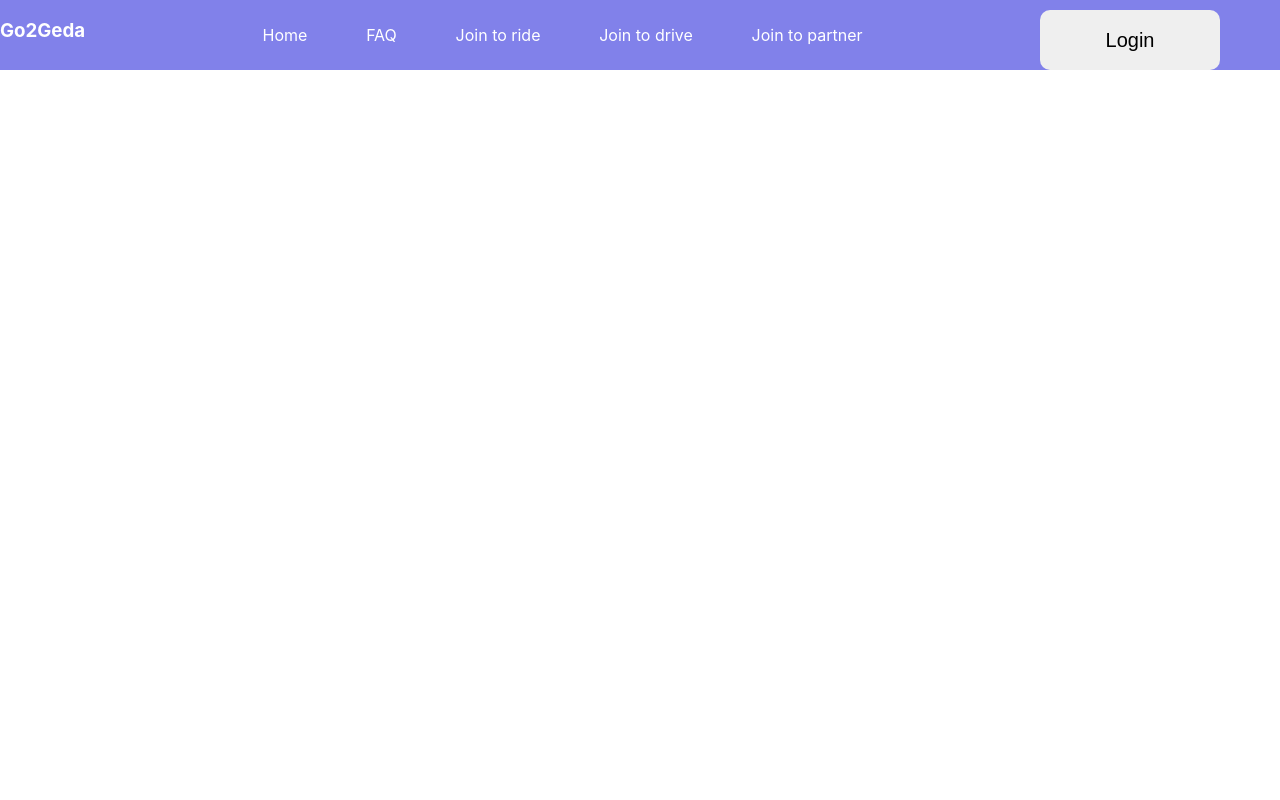
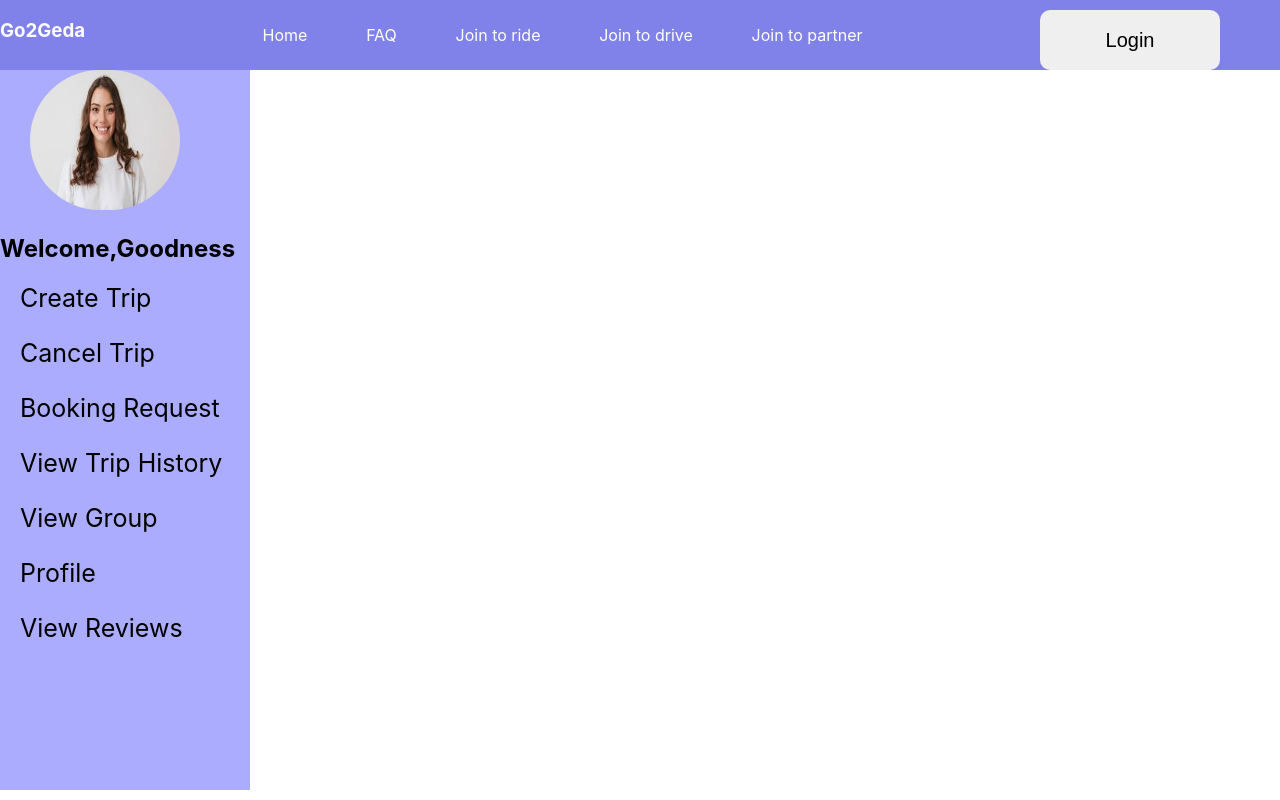
Before and after one commit to iAmSherifCodes/GO2GEDA-FRONTEND, a React (Create React App) app in the folder frontend/: page /sideBar in a window 1280 px wide. Built offline with nearby package versions, Linux system fonts and the light colour scheme; the HTML template or start-up script is replaced by a standard one.

Commit message:
dash board and login update

```diff
--- a/frontend/src/App.js
+++ b/frontend/src/App.js
@@ -7,6 +7,8 @@ import SignUp from "./component/signUp/SignUp";
 
 import ViewTrips from "./component/viewtrips/viewtrips";
 import ProfileInfo from "./component/Profile/ProfileInfo";
+import SideBar from "./component/sideBar/SideBar";
+import DriverDashBoard from "./component/driverDashboard/DriverDashBoard";
 
 
 function App() {
@@ -19,7 +21,9 @@ function App() {
           <Route path="/sign-in" Component={SignIn} />
           <Route path="/sign-up" Component={SignUp} />
           <Route path="/view-trips" Component={ViewTrips} />
-          <Route path="/profile" component={ProfileInfo}/>
+          <Route path="/profile" Component={ProfileInfo}/>
+          <Route path="/sideBar" Component={SideBar}/>
+          <Route path = "/driver-dashboard" Component={DriverDashBoard}/>
         </Routes>
 
         {/* <Footer /> */}
--- a/frontend/src/component/Profile/ProfileInfo.jsx
+++ b/frontend/src/component/Profile/ProfileInfo.jsx
@@ -1,4 +1,5 @@
 import { useState } from "react"
+import classes from "../Profile/ProfileInfo.module.css"
 import profile from "../Profile/assests/profilepic.jpeg"
 
 const ProfileInfo = () =>{
@@ -13,8 +14,8 @@ const ProfileInfo = () =>{
     return(
         <>
     <div>
-        <img src={profile}alt=""></img>
-        <h1>Welcome,{name}</h1>
+        <img src={profile}alt=""className={classes.image}></img>
+        <h2>Welcome,{name}</h2>
     </div>
     </>
     )
--- /dev/null
+++ b/frontend/src/component/Profile/ProfileInfo.module.css
@@ -0,0 +1,6 @@
+.image{
+    border-radius: 900px;
+    width: 150px;
+    height: 140px;
+    margin-left: 30px;
+}
--- a/frontend/src/component/driverDashboard/DriverDashBoard.jsx
+++ b/frontend/src/component/driverDashboard/DriverDashBoard.jsx
@@ -1,7 +1,16 @@
+import SideBar from "../sideBar/SideBar"
+import dashboardimage from "../driverDashboard/assests/driverdashboardImagebackground.webp"
+import classes from "../driverDashboard/DriverDashBoard.module.css"
+
+
 const DriverDashBoard = () =>{
     return(
-        <div>
-
+        <div className={classes.main}>
+          <div>
+            <SideBar></SideBar>
+          </div>
+          {/* <div><img src={dashboardimage} alt="This is an image" /></div>  */}
         </div>
     )
 }
+export default DriverDashBoard
--- /dev/null
+++ b/frontend/src/component/driverDashboard/DriverDashBoard.module.css
@@ -0,0 +1,8 @@
+.main{
+    /* display: flex; */
+    /* height: 300px; */
+    background-image: url(../driverDashboard/assests/driverdashboardImagebackground.webp);
+    background-repeat: no-repeat;
+    background-position: right;
+    background-size: cover;
+}
--- /dev/null
+++ b/frontend/src/component/sideBar/SideBar.jsx
@@ -0,0 +1,27 @@
+import { useState } from "react"
+import classes from "../sideBar/SideBar.module.css"
+import profile from "../Profile/assests/profilepic.jpeg"
+import { Link } from 'react-router-dom';
+import ProfileInfo from "../Profile/ProfileInfo";
+
+const SideBar = () =>{
+
+    return(
+        <div className={classes.card}>
+            <div>
+            <ProfileInfo></ProfileInfo>
+
+            <div className={classes.bord}>
+            <div className={classes.linkDiv}><Link to ={"/classesreateTrip"}className={classes.link} > Create Trip</Link></div>
+            <div className={classes.linkDiv}><Link to ={"/cancelTrip"}className={classes.link}> Cancel Trip</Link></div>
+            <div className={classes.linkDiv}><Link to ={"/bookingRequest"}className={classes.link}> Booking Request</Link></div>
+            <div className={classes.linkDiv}><Link to ={"/tripHistory"}className={classes.link}> View Trip History</Link></div>
+            <div className={classes.linkDiv}><Link to ={"/group"}className={classes.link}> View Group</Link></div>
+            <div className={classes.linkDiv}><Link to ={"/viewProfile"}className={classes.link}> Profile</Link></div>
+            <div className={classes.linkDiv}><Link to ={"/Reviews"}className={classes.link}> View Reviews</Link></div>
+        </div>
+        </div>
+    </div>
+    )
+}
+export default SideBar
--- /dev/null
+++ b/frontend/src/component/sideBar/SideBar.module.css
@@ -0,0 +1,15 @@
+.card{
+    width: 250px;
+    height: 90vh;
+    display: flex;
+    background-color: rgb(172, 172, 255);
+}
+.link{
+ font-size: 25px;
+ color: black;
+ padding: 20px;
+ text-decoration: none;
+}
+.linkDiv{
+    margin-bottom: 25px;
+}
```
Also changed, not shown: frontend/src/component/driverDashboard/assests/dashboardImagebackground.jpg (added), frontend/src/component/driverDashboard/assests/driverdashboardImagebackground.webp (added).
